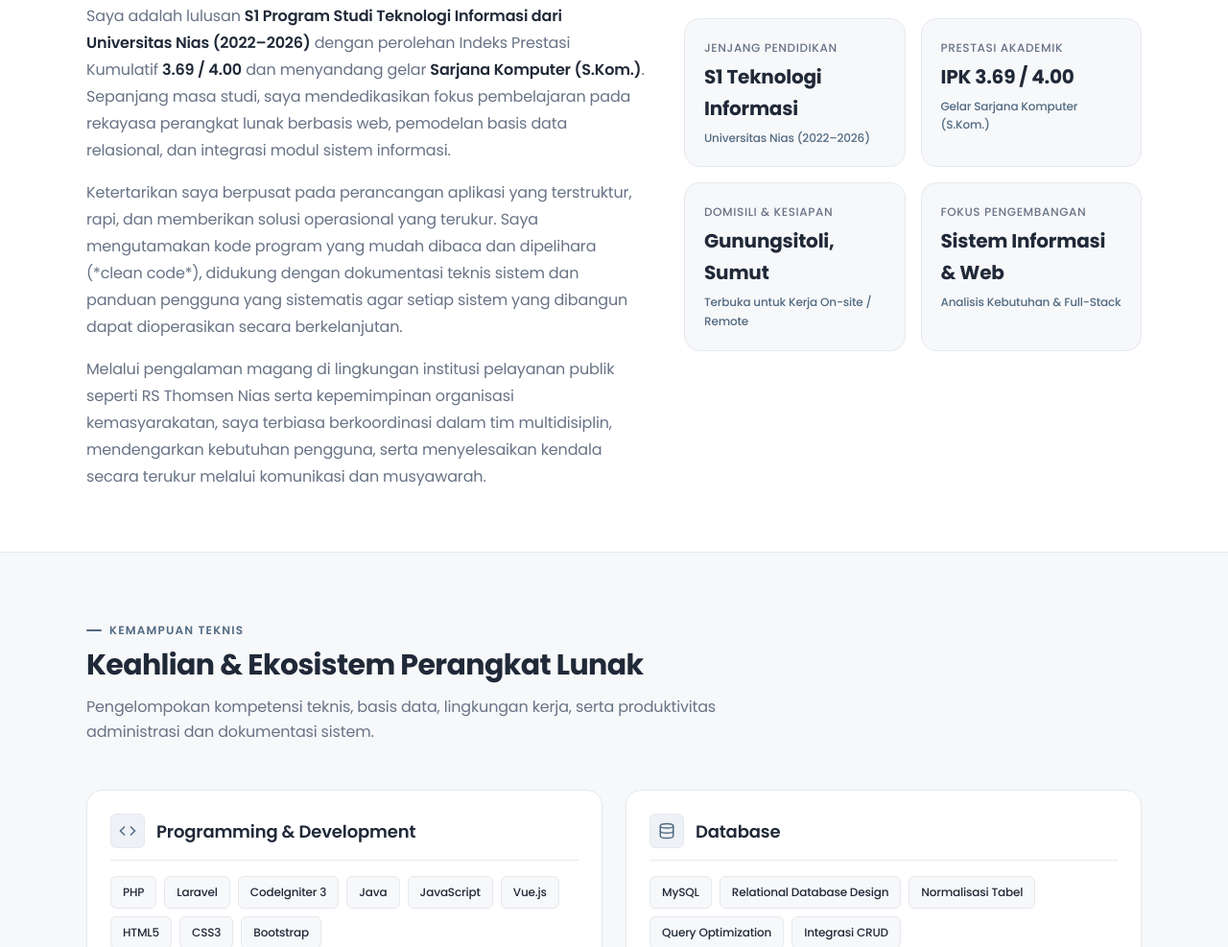
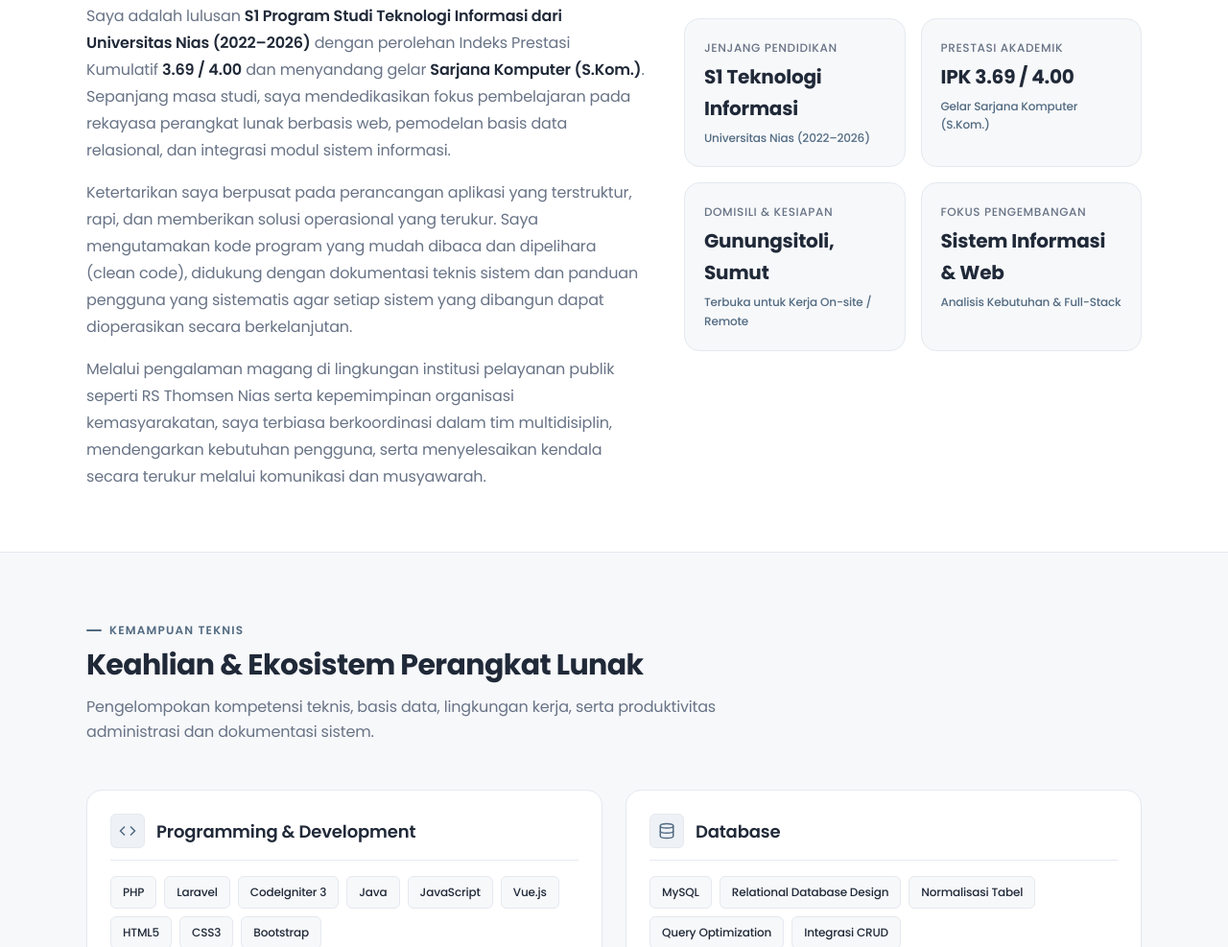
Before and after one commit to lyuu-eloqi/portofolio, a plain HTML site: page index.html in a window 1280 px wide. Shown: the part 963-1950 px from the top of the page at 96% size. Drawn offline with Linux system fonts and the light colour scheme.

Commit message:
pembaruan pada file index

```diff
--- a/index.html
+++ b/index.html
@@ -217,7 +217,7 @@
               Saya adalah lulusan <strong>S1 Program Studi Teknologi Informasi dari Universitas Nias (2022–2026)</strong> dengan perolehan Indeks Prestasi Kumulatif <strong>3.69 / 4.00</strong> dan menyandang gelar <strong>Sarjana Komputer (S.Kom.)</strong>. Sepanjang masa studi, saya mendedikasikan fokus pembelajaran pada rekayasa perangkat lunak berbasis web, pemodelan basis data relasional, dan integrasi modul sistem informasi.
             </p>
             <p class="about-paragraph">
-              Ketertarikan saya berpusat pada perancangan aplikasi yang terstruktur, rapi, dan memberikan solusi operasional yang terukur. Saya mengutamakan kode program yang mudah dibaca dan dipelihara (*clean code*), didukung dengan dokumentasi teknis sistem dan panduan pengguna yang sistematis agar setiap sistem yang dibangun dapat dioperasikan secara berkelanjutan.
+              Ketertarikan saya berpusat pada perancangan aplikasi yang terstruktur, rapi, dan memberikan solusi operasional yang terukur. Saya mengutamakan kode program yang mudah dibaca dan dipelihara (clean code), didukung dengan dokumentasi teknis sistem dan panduan pengguna yang sistematis agar setiap sistem yang dibangun dapat dioperasikan secara berkelanjutan.
             </p>
             <p class="about-paragraph">
               Melalui pengalaman magang di lingkungan institusi pelayanan publik seperti RS Thomsen Nias serta kepemimpinan organisasi kemasyarakatan, saya terbiasa berkoordinasi dalam tim multidisiplin, mendengarkan kebutuhan pengguna, serta menyelesaikan kendala secara terukur melalui komunikasi dan musyawarah.
```
